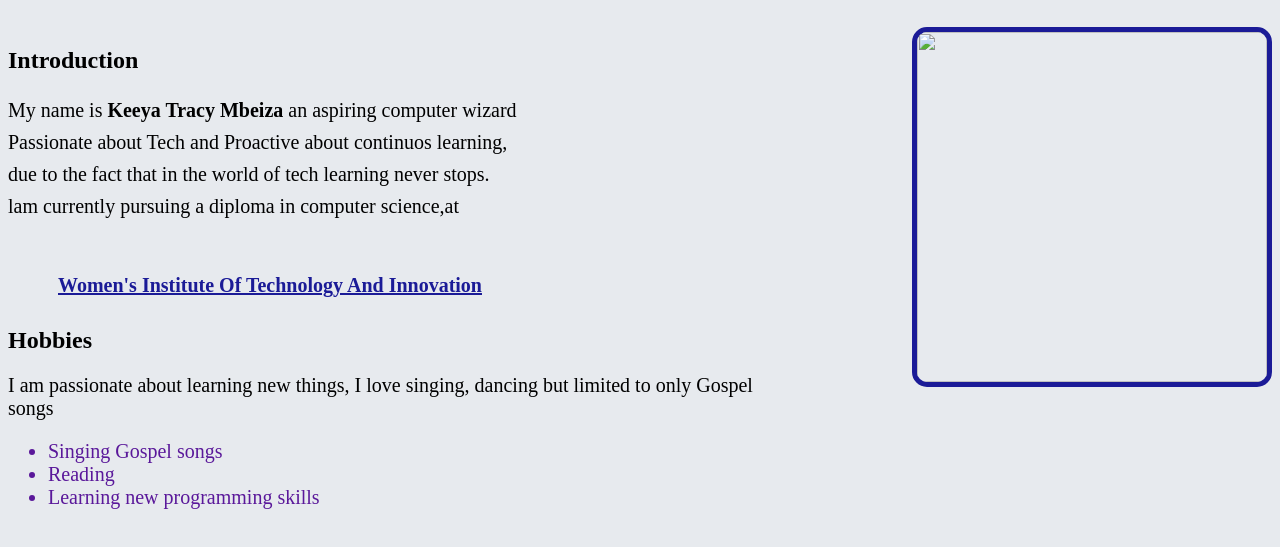
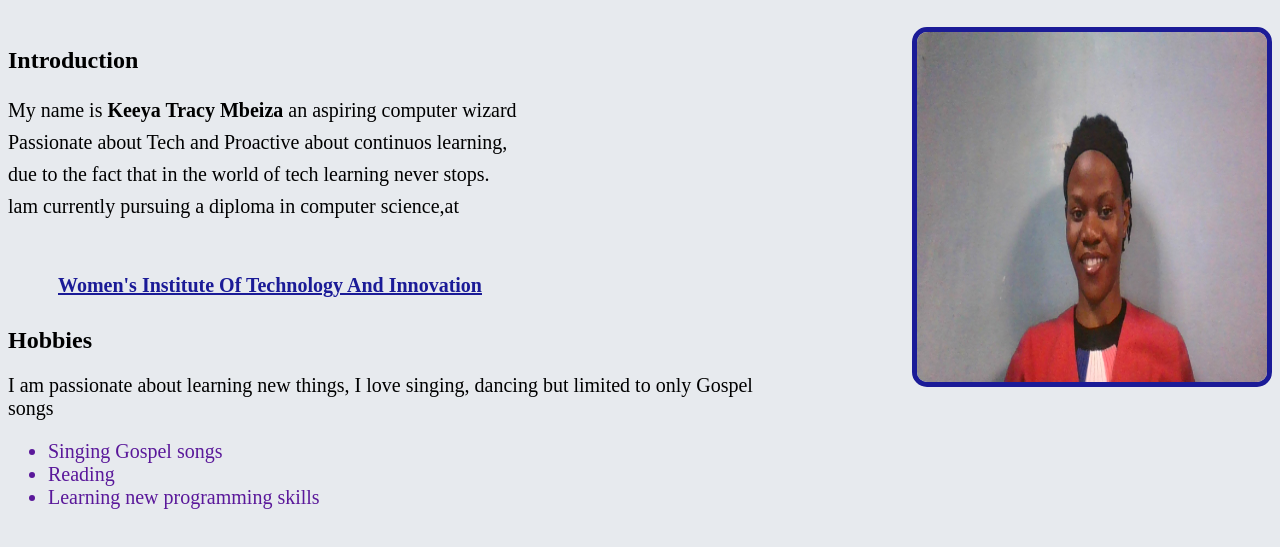
Before and after one commit to tracykeeya/my_first_web, a plain HTML site: page index.html in a window 1280 px wide. Shown: the part 77-624 px from the top of the page. Drawn offline with Linux system fonts and the light colour scheme; the site is published under a folder, as on GitHub Pages, so addresses that start at the root find nothing.

Commit message:
push img to git hub

```diff
--- a/index.html
+++ b/index.html
@@ -32,7 +32,7 @@
 
 <!-- aligning image to the right -->
     <div style="width: 40%; text-align: right;">
-    <img src="/Tracy.jpg " alt="" width="350px" height="350px" style="border: 5px solid rgb(27, 27, 151); border-radius: 15px;">
+    <img src="Tracy.jpg " alt="" width="350px" height="350px" style="border: 5px solid rgb(27, 27, 151); border-radius: 15px;">
     </div>
    </div>
 </body>
```
